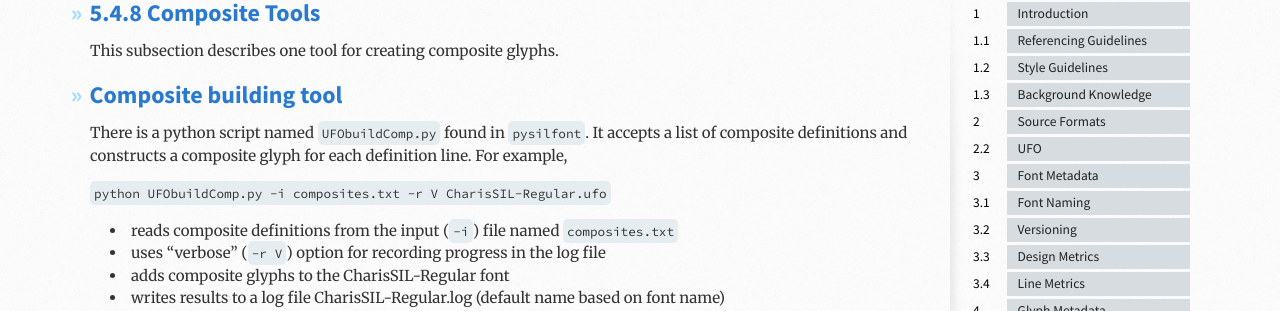
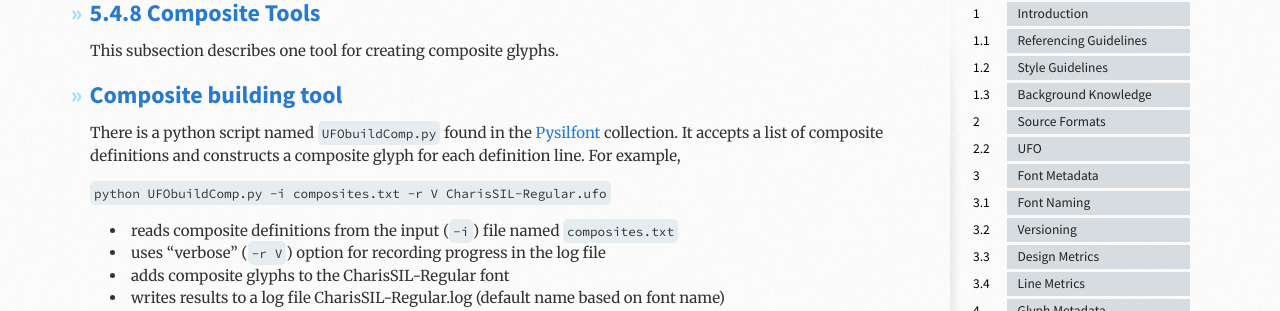
Before and after one commit to silnrsi/FDBP, a Jekyll site: the page built from en-US/Composite_Tools.md, in a window 1280 px wide. Shown: the part 180-491 px from the top of the page. Built offline with Jekyll 4.4.1, drawn with Linux system fonts in a browser that asks for light colours.

Commit message:
Making reference to Pysilfont a link

````diff
--- a/en-US/Composite_Tools.md
+++ b/en-US/Composite_Tools.md
@@ -11,7 +11,7 @@ This subsection describes one tool for creating composite glyphs.
 
 # Composite building tool
 
-There is a python script named ```UFObuildComp.py``` found in ```pysilfont```. It accepts a list of composite definitions and constructs a composite glyph for each definition line. For example,
+There is a python script named ```UFObuildComp.py``` found in the [Pysilfont][pysilfont] collection. It accepts a list of composite definitions and constructs a composite glyph for each definition line. For example,
 
 ```python UFObuildComp.py -i composites.txt -r V CharisSIL-Regular.ufo ```
 
````
Also changed, not shown: other parts of en-US/Composite_Tools.md (+2 -0 lines).
